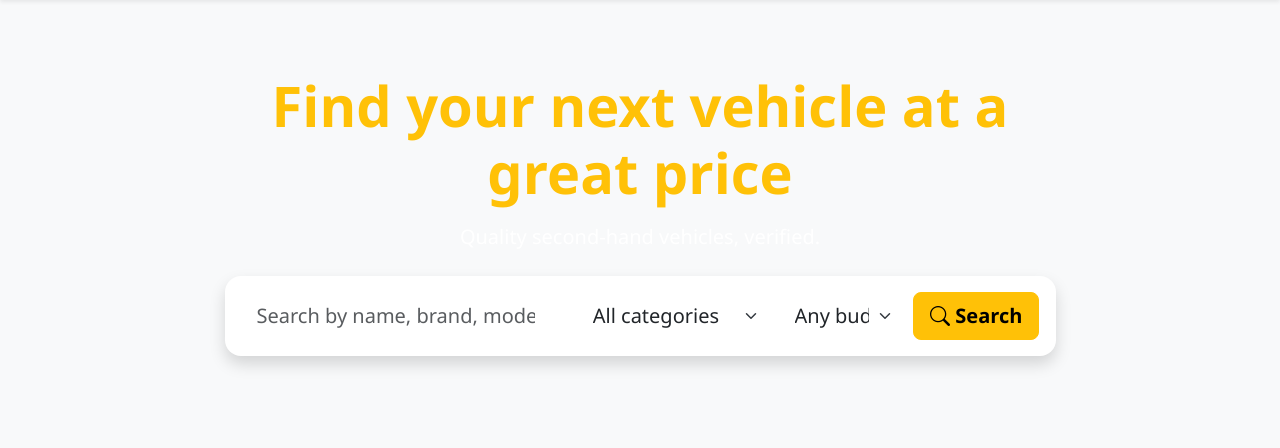
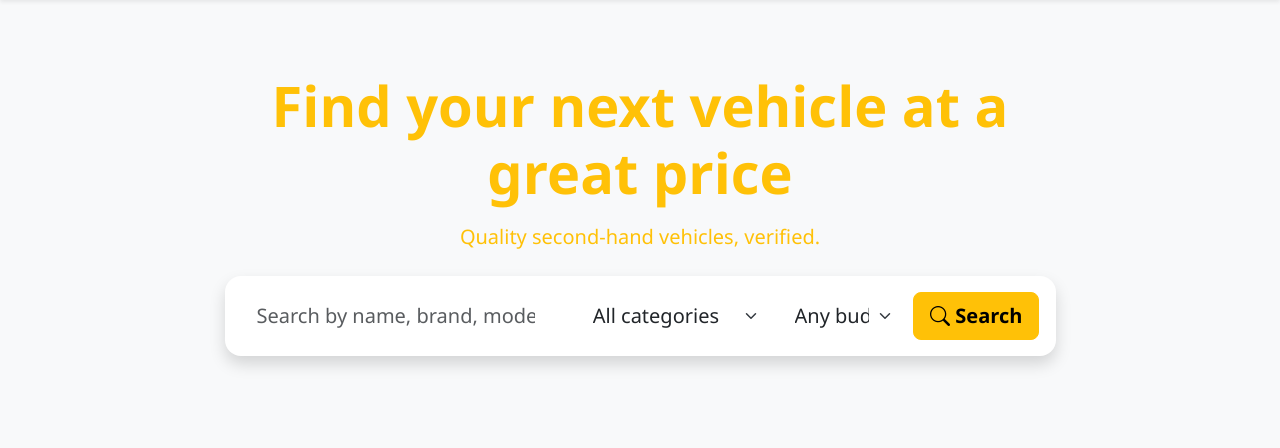
Before and after one commit to Aniket-242-git/vehiclebazar, a Django app: page / in a window 1280 px wide. Shown: the part 56-504 px from the top of the page. Run offline with Django 5.2, Linux system fonts and the light colour scheme; data comes from the database, SQL or seed files in the repository; parts of the project's set-up code (start-up, migrations or seed data) failed here and were passed over.

Commit message:
fix:color text

```diff
--- a/manage.py
+++ b/manage.py
@@ -6,7 +6,7 @@ import sys
 
 def main() -> None:
     # Default to the development settings module; override with DJANGO_SETTINGS_MODULE.
-    os.environ.setdefault("DJANGO_SETTINGS_MODULE", "config.settings.production")
+    os.environ.setdefault("DJANGO_SETTINGS_MODULE", "config.settings.development")  # noqa: F405
 
     # Load environment variables from .env (never commit real secrets).
     try:
--- a/templates/public/home.html
+++ b/templates/public/home.html
@@ -8,7 +8,7 @@
     <div class="row justify-content-center text-center">
       <div class="col-lg-9">
         <h1 class="display-4 fw-bold mb-3 text-warning">Find your next vehicle at a <span class="text-warning">great price</span></h1>
-        <p class="lead mb-4">{{ SITE_TAGLINE }}</p>
+        <p class="lead mb-4 text-warning">{{ SITE_TAGLINE }}</p>
         <form action="{% url 'vehicle_list' %}" method="get" class="bg-white rounded-4 p-3 shadow hero-search">
           <div class="row g-2 align-items-center">
             <div class="col-md-5">
```
